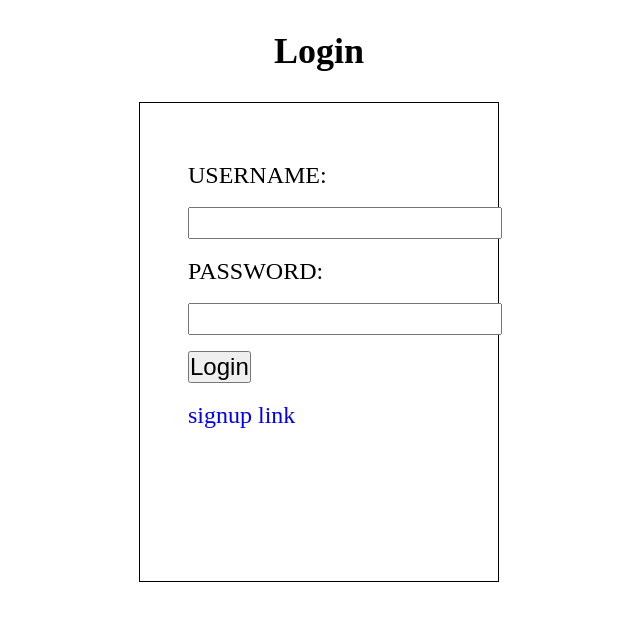
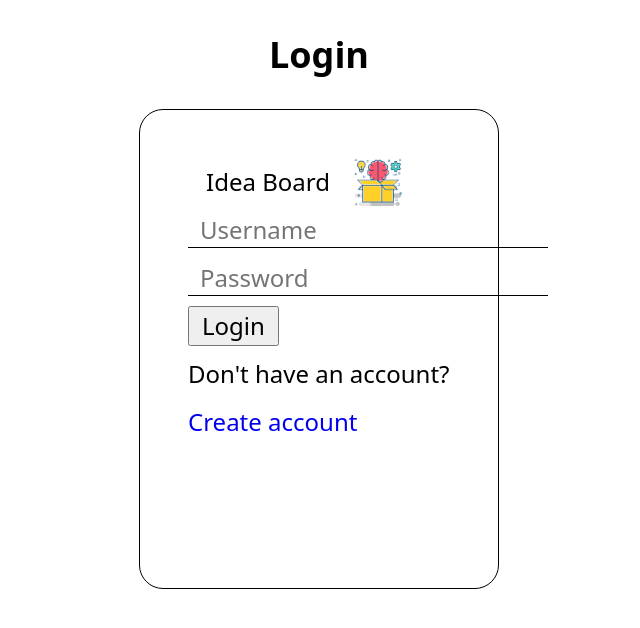
Before and after one commit to bittukumarthakur/thank-you-sticky-board, a website: page public/pages/login.html in a window 1280 px wide. Shown: the whole page, without its empty margins (321-961 px from the left). Drawn offline with Linux system fonts and the light colour scheme.

Commit message:
add logo on home and login page

```diff
--- a/public/pages/login.html
+++ b/public/pages/login.html
@@ -5,29 +5,36 @@
   <meta charset="UTF-8">
   <meta name="viewport" content="width=device-width, initial-scale=1.0">
   <title>Login</title>
-  <link rel="stylesheet" href="../styles/login-style.css">
+  <link rel="stylesheet" href="/styles/login-style.css">
 </head>
 
 <body>
   <h2>Login</h3>
     <div class="login-page">
+      <div id="logo-section">
+        <div id="logo-image"></div>
+        Idea Board
+      </div>
+
       <form action="/login" method="post">
         <div>
-          <label for="user-name">USERNAME: </label>
-          <input type="text" id="username" name="username">
+          <input type="text" id="username" name="username" placeholder="Username" required>
         </div>
 
         <div>
-          <label for="user-name">PASSWORD: </label>
-          <input type="text" id="password" name="password">
+          <input type="password" id="password" name="password" placeholder="Password" required>
         </div>
 
         <button type="submit">Login</button>
       </form>
 
-      <a href="/pages/signup.html">signup link</a>
+      <div>
+        <span>Don't have an account?</span>
+        <a href="/pages/signup.html">Create account</a>
+      </div>
     </div>
 
 </body>
 
+
 </html>
--- a/public/scripts/index.js
+++ b/public/scripts/index.js
@@ -26,7 +26,7 @@ const addNote = () => {
 };
 
 const main = () => {
-  const addNoteButton = document.querySelector("#addNoteButton");
+  const addNoteButton = document.querySelector("#add-note-button");
   addNoteButton.onclick = addNote;
 };
 
--- a/public/styles/login-style.css
+++ b/public/styles/login-style.css
@@ -1,8 +1,8 @@
 * {
-  margin: 10;
   padding: 0em;
   box-sizing: border-box;
   font-size: 24px;
+  font-family: system-ui, -apple-system, BlinkMacSystemFont, 'Segoe UI', Roboto, Oxygen, Ubuntu, Cantarell, 'Open Sans', 'Helvetica Neue', sans-serif;
 }
 
 h2 {
@@ -15,10 +15,39 @@ h2 {
   height: 20em;
   width: 15em;
   padding: 2em;
+  line-height: 2em;
+  border-radius: 1em;
   border: 1px solid black;
-  line-height: 2em;
+}
+
+button {
+  padding: 0em .5em;
+  line-height: 1.5em;
+}
+
+input {
+  border: none;
+  border-bottom: 1px solid black;
+  padding-left: .5em;
+  background-color: transparent;
+  height: 1.5em;
 }
 
 a {
   text-decoration: none;
 }
+
+#logo-image {
+  height: 2em;
+  aspect-ratio: 1/1;
+  background: url("/images/logo.png");
+  background-size: contain;
+  margin-right: 2em;
+}
+
+#logo-section {
+  display: flex;
+  flex-direction: row-reverse;
+  align-content: space-between;
+  gap: 1em;
+}
--- a/public/styles/style.css
+++ b/public/styles/style.css
@@ -9,7 +9,11 @@
 body {
   margin: auto;
   width: 90%;
-  background-color: rgba(255, 235, 205, 0.457);
+  background-color: rgba(246, 226, 196, 0.551);
+}
+
+h1 {
+  font-size: 1.5em;
 }
 
 header {
@@ -39,8 +43,10 @@ dialog {
   padding: 1em;
 }
 
-button[type=submit] {
-  padding: 0em 2em;
+button {
+  background: transparent;
+  border: none;
+  font-size: 2em;
 }
 
 #notes {
@@ -56,7 +62,7 @@ button[type=submit] {
   border: 2px solid black;
   border-radius: 1em;
   padding: .6em;
-  background-color: papayawhip;
+  background-color: rgba(255, 239, 213, 0.822);
 }
 
 .name {
@@ -69,3 +75,18 @@ button[type=submit] {
   height: 80%;
   text-align: center;
 }
+
+#logo-section {
+  display: flex;
+  flex-direction: row-reverse;
+  align-content: space-between;
+  align-items: center;
+}
+
+#logo-image {
+  height: 2em;
+  aspect-ratio: 1/1;
+  background: url("/images/logo.png");
+  background-size: contain;
+  margin-right: 2em;
+}
```
Also changed, not shown: public/index.html (+9 -16 lines), public/images/add.png (added), public/images/logo.png (added), 1 other file.
